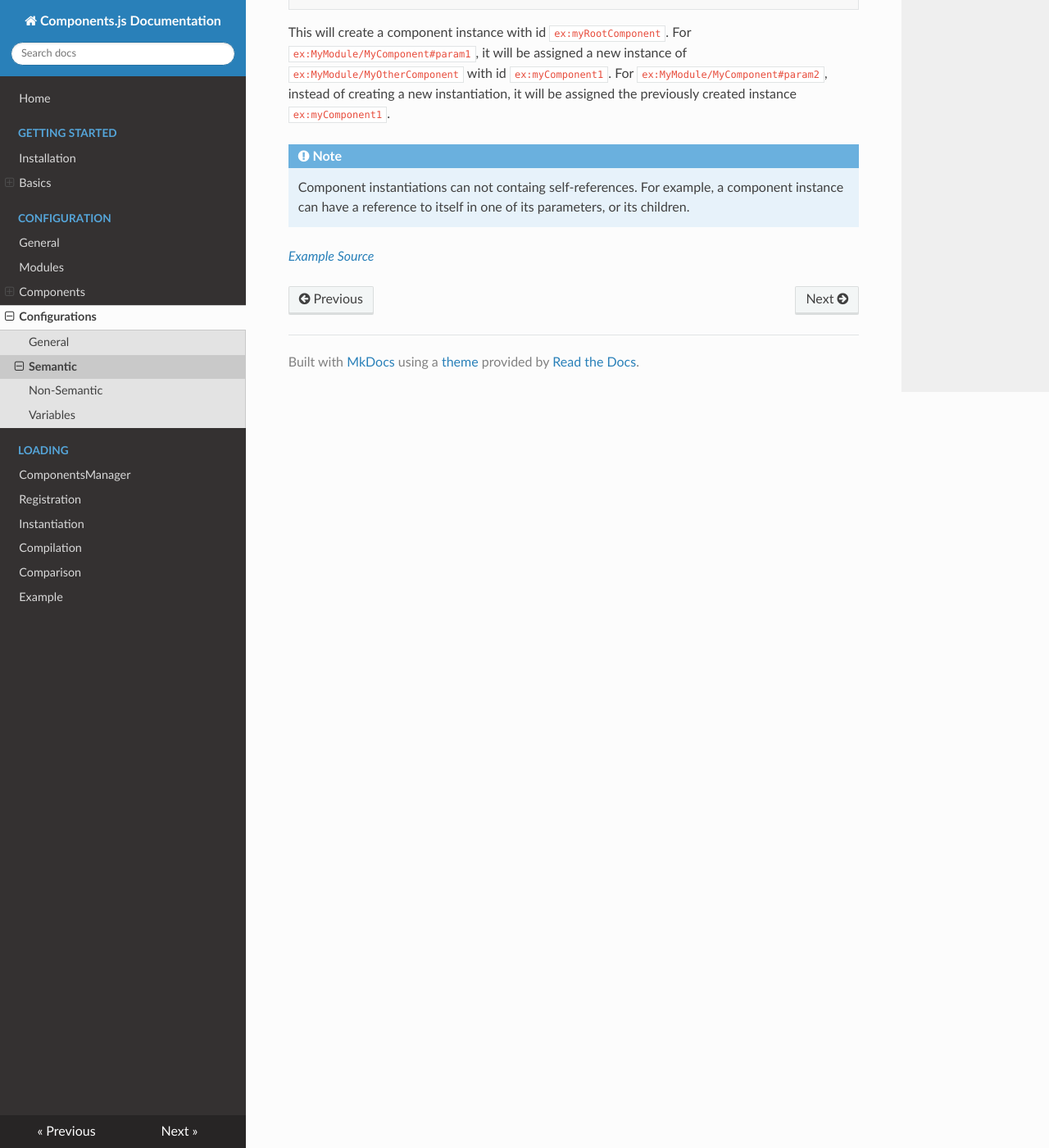
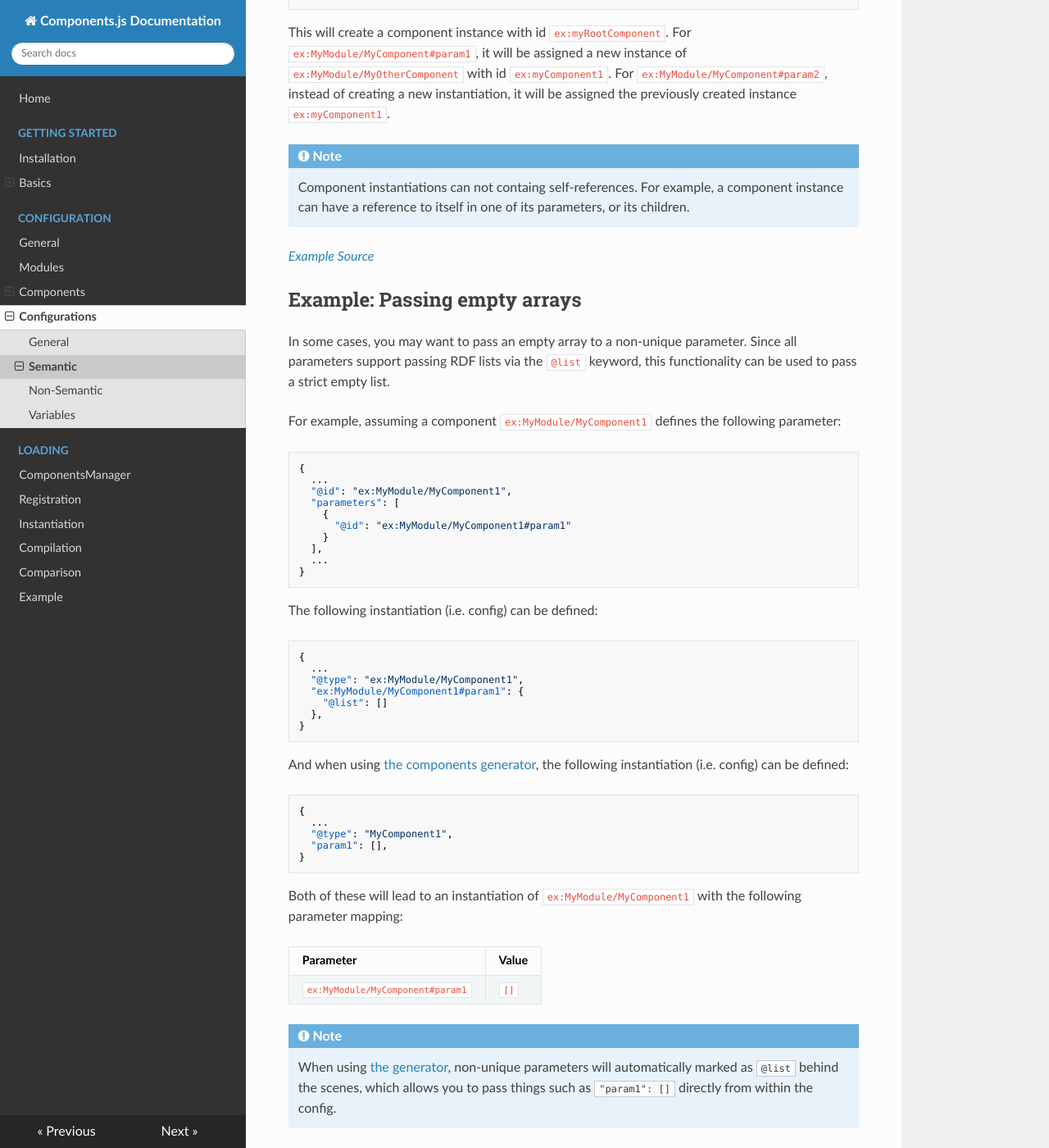
Before and after one commit to LinkedSoftwareDependencies/Documentation-Components.js, an MkDocs documentation site: the page built from docs/configuration/configurations/semantic.md, in a window 1280 px wide and 1400 px high, scrolled down 1837 px. Shown: the whole window at 82% size. Built offline with MkDocs 1.6.1, drawn with Linux system fonts in a browser that asks for light colours; nearby versions of some CDN libraries; old or Windows-style settings are respelled for this version of MkDocs.

Commit message:
Document passing empty arrays

````diff
--- a/docs/configuration/configurations/semantic.md
+++ b/docs/configuration/configurations/semantic.md
@@ -98,3 +98,53 @@ For `ex:MyModule/MyComponent#param2`, instead of creating a new instantiation, i
     For example, a component instance can have a reference to itself in one of its parameters, or its children.
 
 [_Example Source_](https://github.com/LinkedSoftwareDependencies/Examples-Components.js/tree/master/documentation/configuration/configurations/defined)
+
+## Example: Passing empty arrays
+
+In some cases, you may want to pass an empty array to a non-unique parameter.
+Since all parameters support passing RDF lists via the `@list` keyword,
+this functionality can be used to pass a strict empty list.
+
+For example, assuming a component `ex:MyModule/MyComponent1` defines the following parameter:
+```json
+{
+  ...
+  "@id": "ex:MyModule/MyComponent1",
+  "parameters": [
+    {
+      "@id": "ex:MyModule/MyComponent1#param1"
+    }
+  ],
+  ...
+}
+```
+
+The following instantiation (i.e. config) can be defined:
+```json
+{
+  ...
+  "@type": "ex:MyModule/MyComponent1",
+  "ex:MyModule/MyComponent1#param1": {
+    "@list": []
+  },
+}
+```
+
+And when using [the components generator](https://github.com/LinkedSoftwareDependencies/Components-Generator.js), the following instantiation (i.e. config) can be defined:
+```json
+{
+  ...
+  "@type": "MyComponent1",
+  "param1": [],
+}
+```
+
+Both of these will lead to an instantiation of `ex:MyModule/MyComponent1`
+with the following parameter mapping:
+
+| Parameter                        | Value          |
+| -------------------------------- | -------------- |
+| `ex:MyModule/MyComponent#param1` | `[]` |
+
+!!! note
+    When using [the generator](https://github.com/LinkedSoftwareDependencies/Components-Generator.js), non-unique parameters will automatically marked as `@list` behind the scenes, which allows you to pass things such as `"param1": []` directly from within the config.
````
